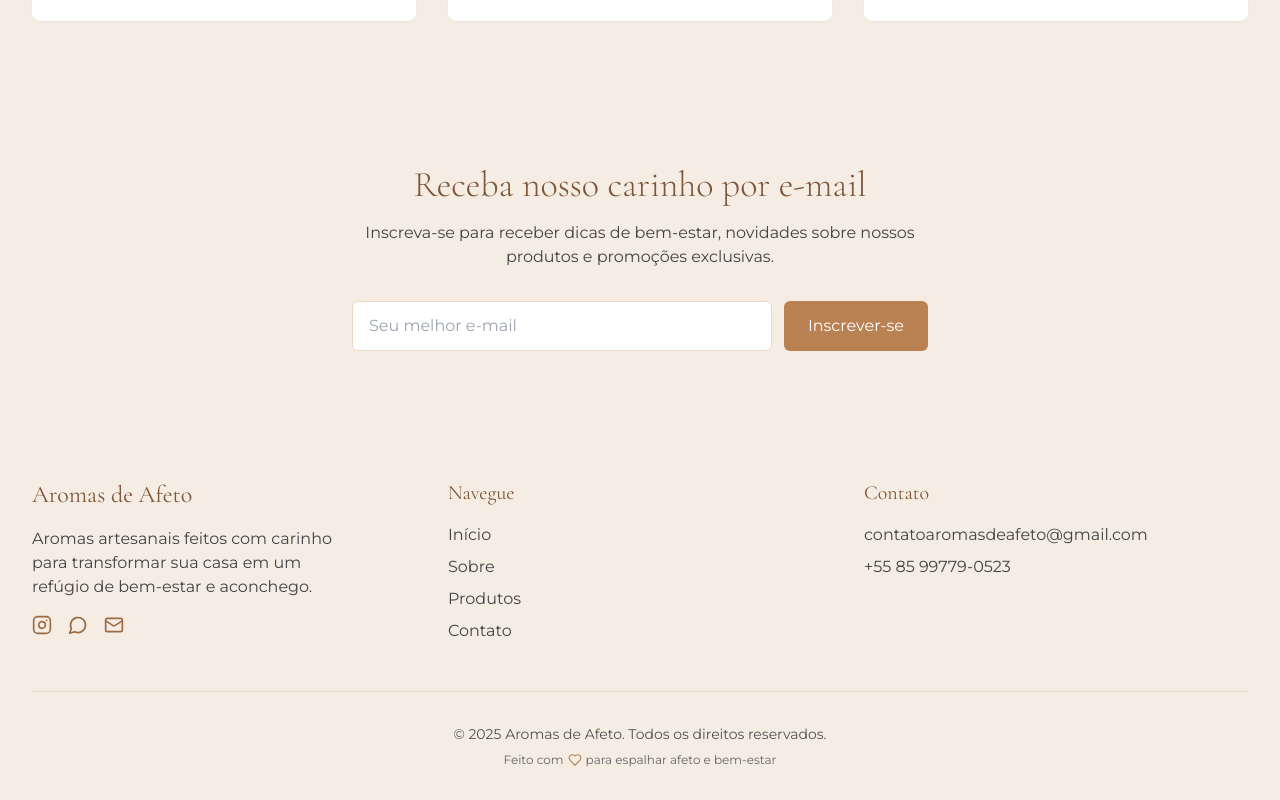
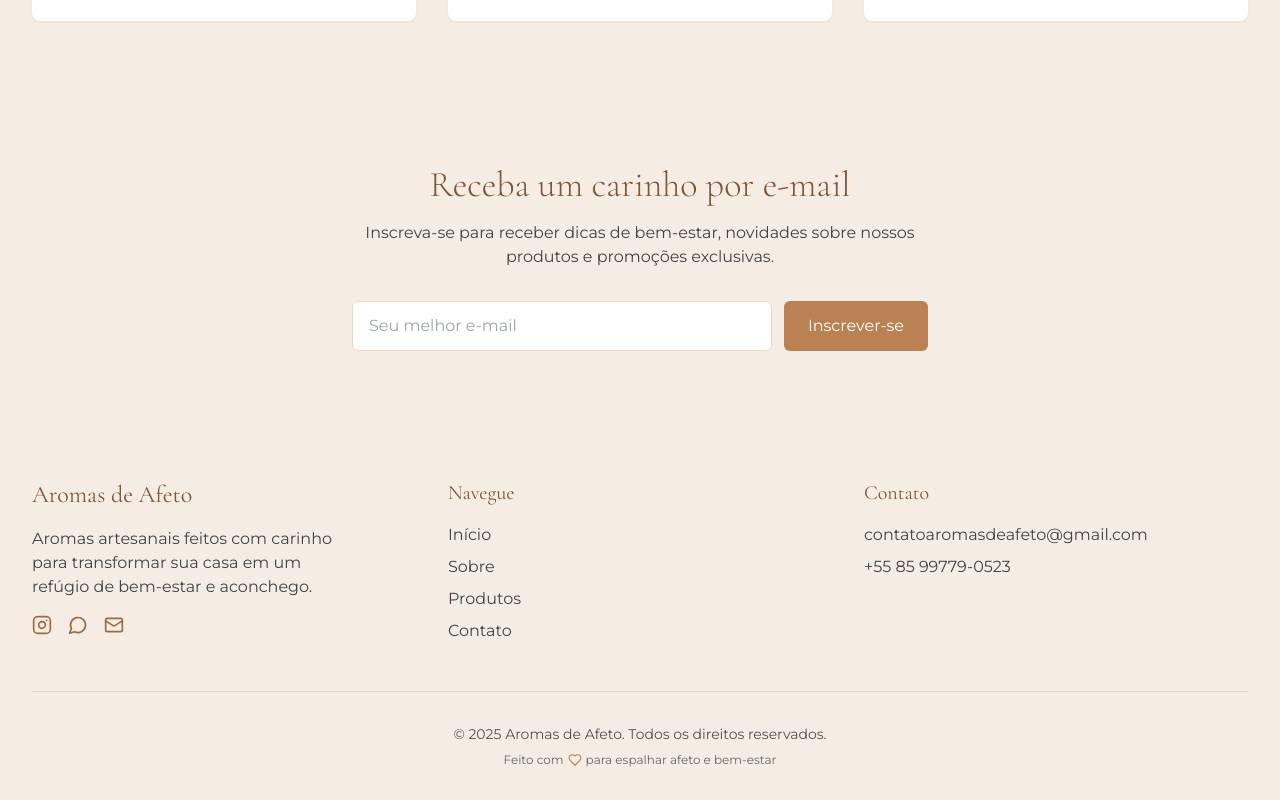
Before and after one commit to Edivania88Duarte/aromas-de-afeto-, a React (Vite) app: page / in a window 1280 px wide. Shown: the part 3818-4618 px from the top of the page. Built offline with nearby package versions, Linux system fonts and the light colour scheme.

Commit message:
fix: ajustes no Produtos

```diff
--- a/src/components/common/Newsletter.tsx
+++ b/src/components/common/Newsletter.tsx
@@ -28,7 +28,7 @@ const Newsletter: React.FC = () => {
             transition={{ duration: 0.6 }}
             viewport={{ once: true }}
           >
-            <h2 className="heading-md text-primary-800 mb-4">Receba nosso carinho por e-mail</h2>
+            <h2 className="heading-md text-primary-800 mb-4">Receba um carinho por e-mail</h2>
             <p className="text-accent-700 mb-8">
               Inscreva-se para receber dicas de bem-estar, novidades sobre nossos produtos e promoções exclusivas.
             </p>
```
